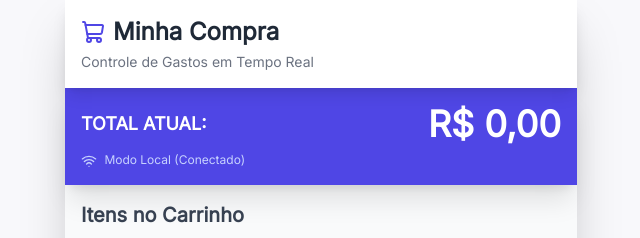
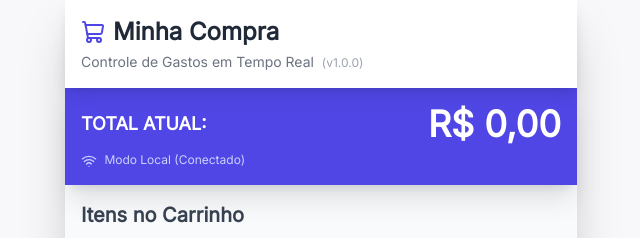
Before and after one commit to Otiago06/lista_compras, a plain HTML site: page index.html in a window 1280 px wide. Shown: the top 238 px of the page, 319-959 px from the left. Drawn offline with nearby package versions, Linux system fonts and the light colour scheme.

Commit message:
Update index.html
Melhorias do código

```diff
--- a/index.html
+++ b/index.html
@@ -79,7 +79,11 @@
                 <i data-lucide="shopping-cart" class="w-6 h-6 mr-2 text-indigo-600"></i>
                 Minha Compra
             </h1>
-            <p class="text-sm text-gray-500 mt-1">Controle de Gastos em Tempo Real</p>
+            <!-- AQUI ESTÁ A ALTERAÇÃO: ADIÇÃO DISCRETA DA VERSÃO -->
+            <p class="text-sm text-gray-500 mt-1">
+                Controle de Gastos em Tempo Real
+                <span class="text-xs text-gray-400 ml-1">(v1.0.0)</span>
+            </p>
         </header>
 
         <!-- Seção de Resumo (Total Gasto) -->
```
